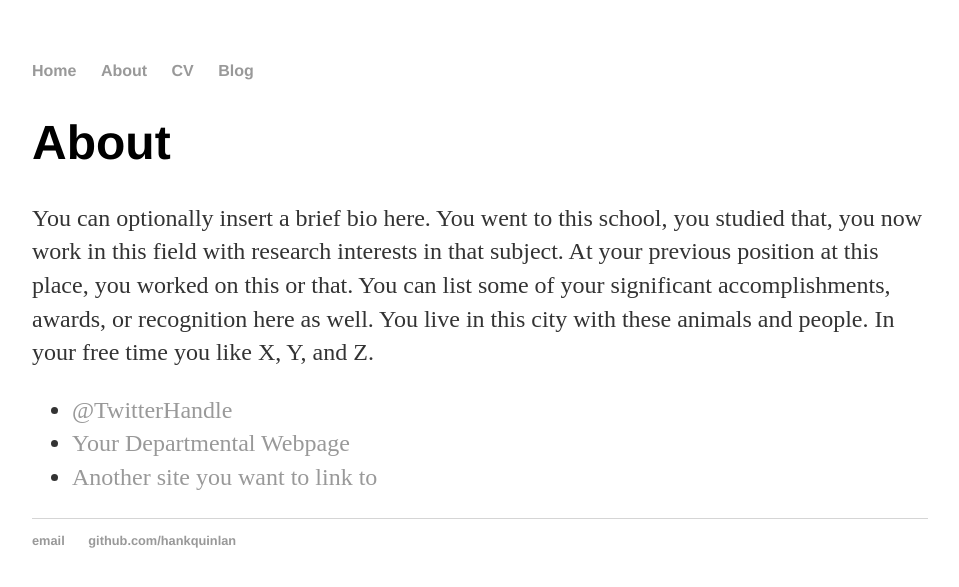
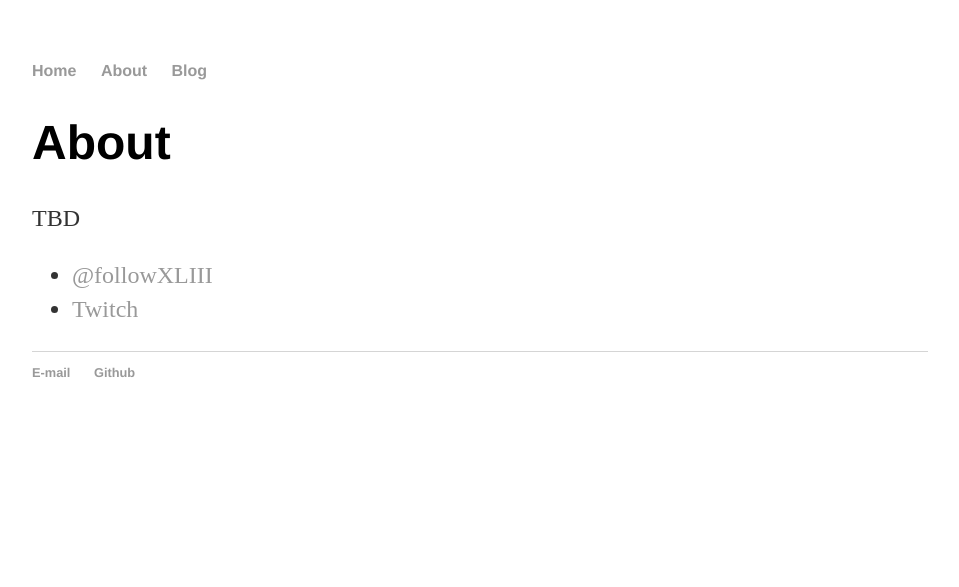
Before and after one commit to xliii/xliii.github.io, a Jekyll site: the page built from about/index.html, in a window 1280 px wide. Shown: the top 587 px of the page, without its empty margins (160-1119 px from the left). Built offline with Jekyll 4.4.1, drawn with Linux system fonts in a browser that asks for light colours.

Commit message:
Replaced placeholders

```diff
--- a/_config.yml
+++ b/_config.yml
@@ -1,3 +1,3 @@
-name: Hank Quinlan, Horrible Cop
+name: The home of XLIII
 markdown: kramdown
 permalink: /blog/:year/:month/:day/:title
--- a/_layouts/default.html
+++ b/_layouts/default.html
@@ -13,7 +13,6 @@
 <ul>
 <li><a href="/">Home</a></li>
 <li><a href="/about">About</a></li>
-<li><a href="/cv">CV</a></li>
 <li><a href="/blog">Blog</a></li>
 </ul>
     </nav>
@@ -25,8 +24,8 @@
 
   <footer>
    <ul>
-   <li><a href="mailto:hankquinlanhub@gmail.com">email</a></li>
-   <li><a href="https://github.com/hankquinlan">github.com/hankquinlan</a></li>
+   <li><a href="mailto:xliii@mail.com">E-mail</a></li>
+   <li><a href="https://github.com/xliii">Github</a></li>
    </ul>
   </footer>
   </body>
--- a/about/index.html
+++ b/about/index.html
@@ -1,15 +1,14 @@
 ---
 layout: default
-title: About Hank Quinlan
+title: About XLIII
 ---
 
 		<div class="about">
 			<h1>About</h1>
-			<p>You can optionally insert a brief bio here. You went to this school, you studied that, you now work in this field with research interests in that subject. At your previous position at this place, you worked on this or that. You can list some of your significant accomplishments, awards, or recognition here as well. You live in this city with these animals and people. In your free time you like X, Y, and Z.</p>
+			<p>TBD</p>
 
 			<ul class="contacts">
-				<li><a href="#">@TwitterHandle</a></li>
-				<li><a href="#">Your Departmental Webpage</a></li>
-				<li><a href="#">Another site you want to link to</a></li>
+				<li><a href="https://twitter.com/followXLIII">@followXLIII</a></li>
+				<li><a href="https://twitch.tv/xliii">Twitch</a></li>
 				</ul>
 		</div>
--- a/blog/index.html
+++ b/blog/index.html
@@ -1,6 +1,6 @@
 ---
 layout: default
-title: Hank Quinlan's Blog
+title: XLIII's blog
 ---
 <h1>{{ page.title }}</h1>
 <ul class="posts">
```
Also changed, not shown: _posts/2014-04-30-hank-quinlan-site-launched.md (deleted, +0 -7 lines), _posts/2016-10-24-hello-world.md (added, +7 -0 lines), cv/index.html (deleted, +0 -22 lines), index.html (+4 -4 lines), README.md.
